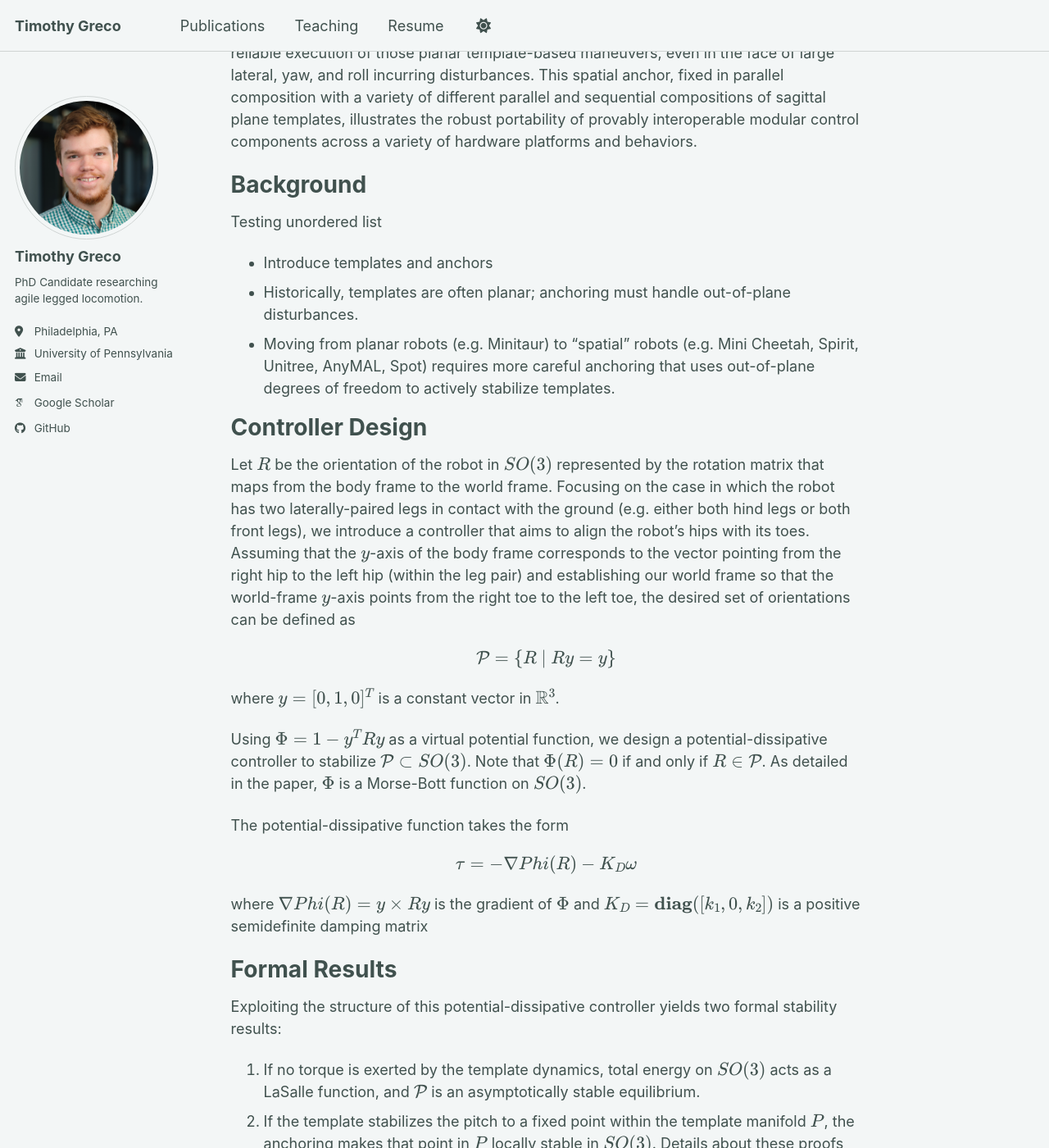
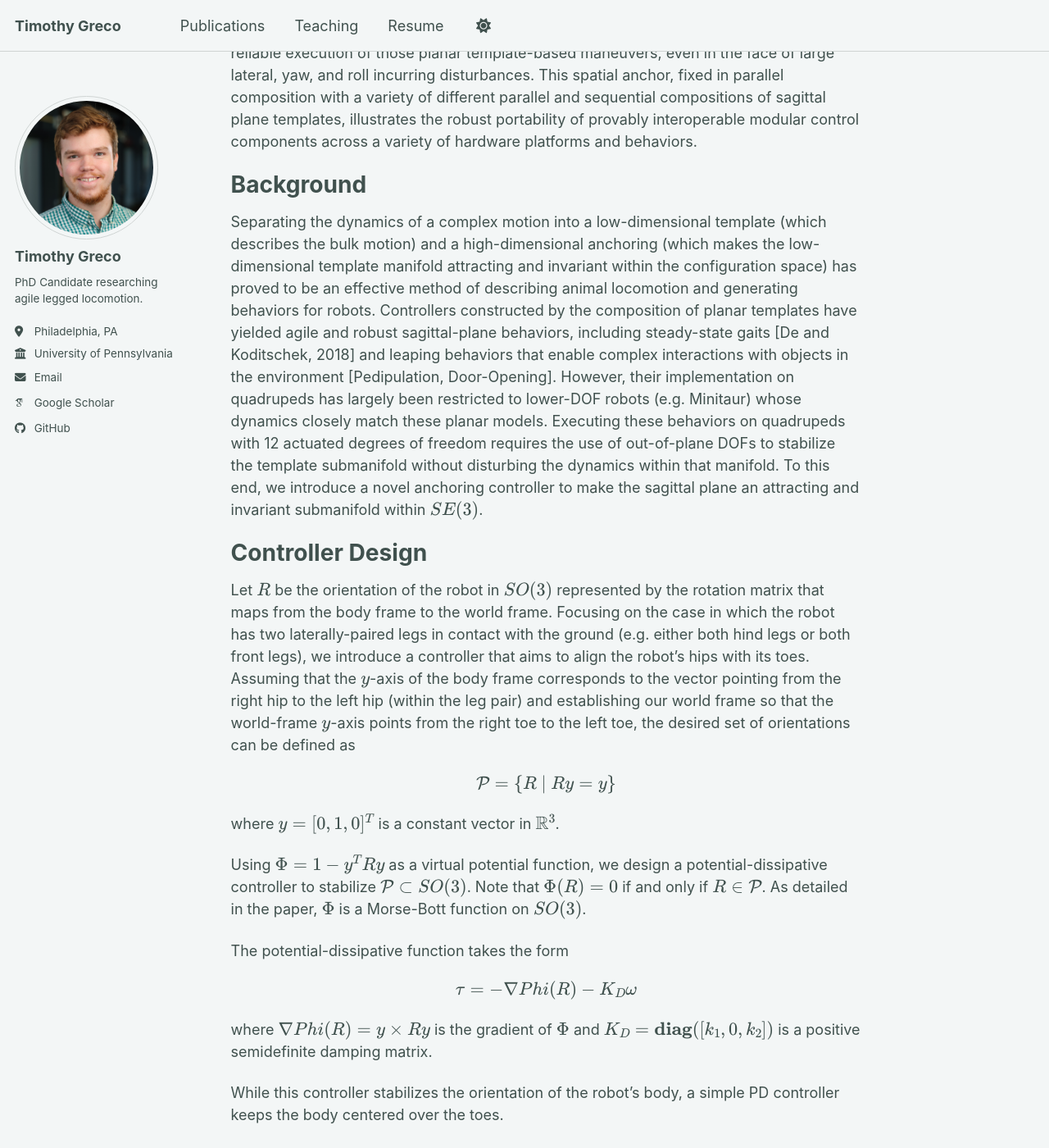
Before and after one commit to tmgreco/tmgreco.github.io, a Jekyll site: the page built from _publications/2023-05-29-Anchoring-Sagittal-Plane-Templates.md, in a window 1280 px wide and 1400 px high, scrolled down 383 px. Shown: the whole window at 82% size. Built offline with Jekyll 4.4.1, drawn with Linux system fonts in a browser that asks for light colours; some web fonts are replaced; a script bundle is joined from its source files by our own code; library files that are not in the unit come from our copies.

Commit message:
Updated background for ICRA paper

```diff
--- a/_publications/2023-05-29-Anchoring-Sagittal-Plane-Templates.md
+++ b/_publications/2023-05-29-Anchoring-Sagittal-Plane-Templates.md
@@ -15,10 +15,7 @@ This paper introduces a new controller that stabilizes the motion of a spatial q
 
 Background
 ======
-Testing unordered list
-- Introduce templates and anchors
-- Historically, templates are often planar; anchoring must handle out-of-plane disturbances.
-- Moving from planar robots (e.g. Minitaur) to "spatial" robots (e.g. Mini Cheetah, Spirit, Unitree, AnyMAL, Spot) requires more careful anchoring that uses out-of-plane degrees of freedom to actively stabilize templates.
+Separating the dynamics of a complex motion into a low-dimensional template (which describes the bulk motion) and a high-dimensional anchoring (which makes the low-dimensional template manifold attracting and invariant within the configuration space) has proved to be an effective method of describing animal locomotion and generating behaviors for robots.  Controllers constructed by the composition of planar templates have yielded agile and robust sagittal-plane behaviors, including steady-state gaits [De and Koditschek, 2018] and leaping behaviors that enable complex interactions with objects in the environment [Pedipulation, Door-Opening].  However, their implementation on quadrupeds has largely been restricted to lower-DOF robots (e.g. Minitaur) whose dynamics closely match these planar models.  Executing these behaviors on quadrupeds with 12 actuated degrees of freedom requires the use of out-of-plane DOFs to stabilize the template submanifold without disturbing the dynamics within that manifold.  To this end, we introduce a novel anchoring controller to make the sagittal plane an attracting and invariant submanifold within $$SE(3)$$.
 
 Controller Design
 ======
@@ -33,7 +30,9 @@ Using $$\Phi = 1 - y^T R y$$ as a virtual potential function, we design a potent
 
 The potential-dissipative function takes the form
 <p align="center"> $$\tau = -\nabla Phi(R) - K_D \omega $$ </p>
-where $$\nabla Phi(R) = y \times Ry$$ is the gradient of $$\Phi$$ and $$K_D = \mathbf{diag}([k_1, 0, k_2])$$ is a positive semidefinite damping matrix
+where $$\nabla Phi(R) = y \times Ry$$ is the gradient of $$\Phi$$ and $$K_D = \mathbf{diag}([k_1, 0, k_2])$$ is a positive semidefinite damping matrix.
+
+While this controller stabilizes the orientation of the robot's body, a simple PD controller keeps the body centered over the toes.
 
 
 Formal Results
```
